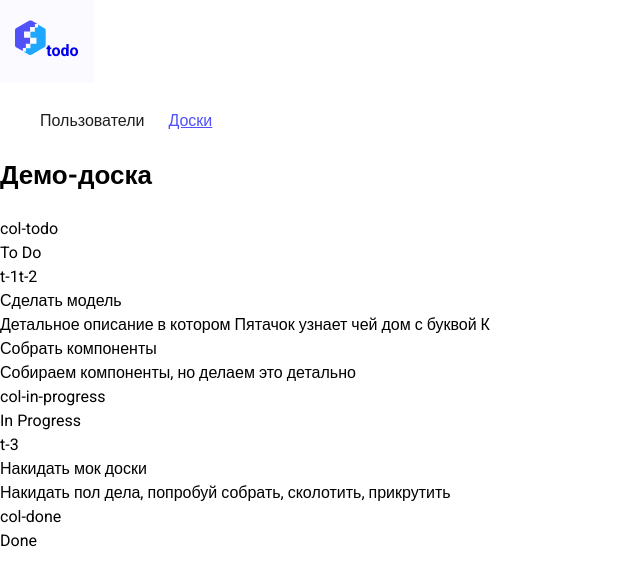
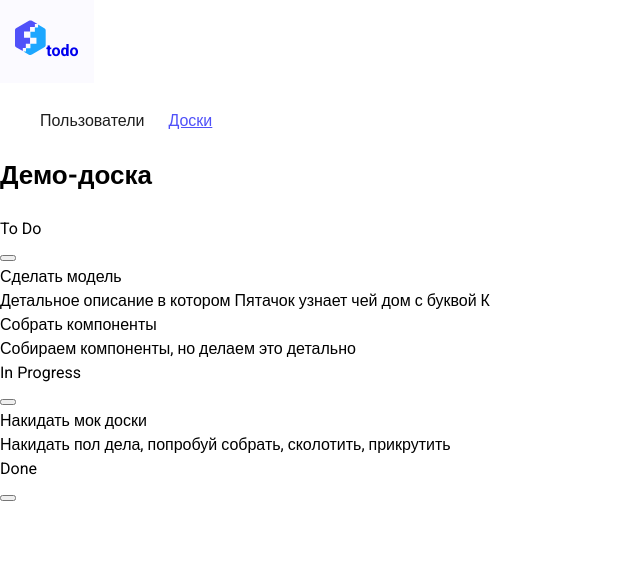
Before and after one commit to EddieBro/react-todo-list, a React (Vite) app: page /boards/b-1 in a window 1280 px wide. Shown: the top 586 px of the page, without its empty margins (0-640 px from the left). Built offline with nearby package versions, Linux system fonts and the light colour scheme; a web font is replaced by a local one.

Commit message:
1) стили для борды и карточек 2) убрал мусорный код

```diff
--- a/src/core/app/styles/_variables.scss
+++ b/src/core/app/styles/_variables.scss
@@ -9,4 +9,5 @@
   --orange: #F1B032;
   --taskTitle: #232360;
   --taskDesc: #768396;
+  --taskAddColor: #E8EAFF;
 }
--- a/src/modules/board/components/Column/Column.module.scss
+++ b/src/modules/board/components/Column/Column.module.scss
@@ -0,0 +1,32 @@
+.column-wrap {
+  width: 233px;
+}
+.card-list {
+  display: flex;
+  flex-flow: column nowrap;
+  gap: 16px;
+}
+
+.title-block {
+  margin-bottom: 16px;
+  display: flex;
+  justify-content: space-between;
+  padding: 16px;
+  border-radius: 10px;
+  background-color: var(--white);
+  &__add {
+    margin: 0;
+    flex-shrink: 0;
+    padding: 7px;
+    width: 24px;
+    height: 24px;
+    border-radius: 7px;
+    border: none;
+    background: url('/img/svg/add.svg') var(--taskAddColor) center no-repeat;
+  }
+  &__title {
+    font-size: 17px;
+    font-weight: 500;
+    color: var(--taskTitle);
+  }
+}
--- a/src/modules/board/components/Column/Column.tsx
+++ b/src/modules/board/components/Column/Column.tsx
@@ -1,17 +1,20 @@
 import type {Column as col, Task} from '@/core/models/models.ts';
 import {TaskCard} from '@/modules/board';
+import styles from './Column.module.scss';
 
 export const Column = ({column, tasks}: {column: col, tasks: Task[]}) => {
   return (
-      <div>
-        <div>
-          <div>{column.id}</div>
+      <div className={styles.columnWrap}>
+        <div className={styles.titleBlock}>
           <div>{column.title}</div>
-          <div>{column.taskIds}</div>
+          <button className={styles.titleBlockAdd}></button>
         </div>
-        {tasks.map(task => (
-            <TaskCard task={task} />
-        ))}
+        <div className={styles.cardList}>
+          {tasks.map(task => (
+              <TaskCard key={task.id} task={task} />
+          ))}
+        </div>
+
       </div>
 
   );
```
Also changed, not shown: src/modules/board/components/TaskCard/TaskCard.tsx (+0 -10 lines), public/img/svg/add.svg (added).
